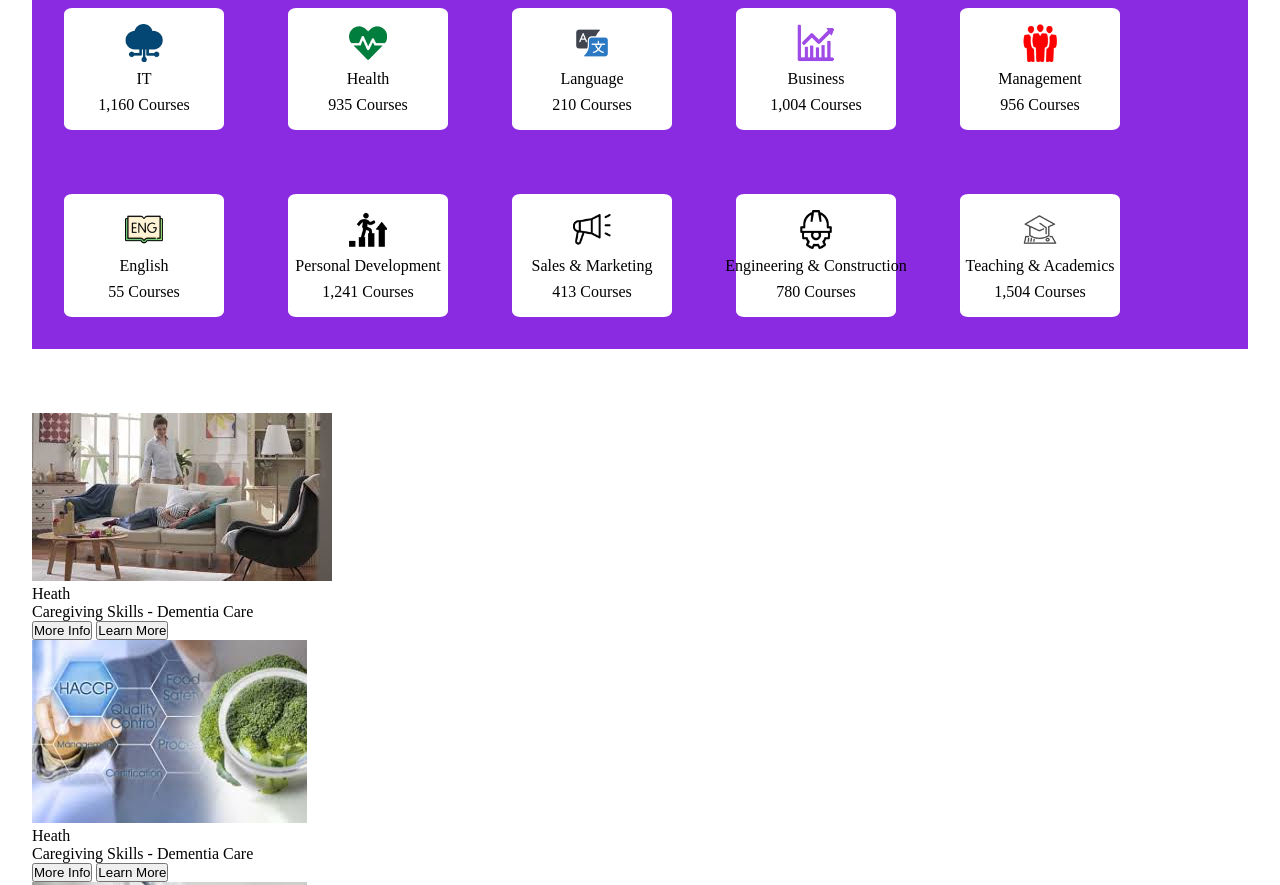
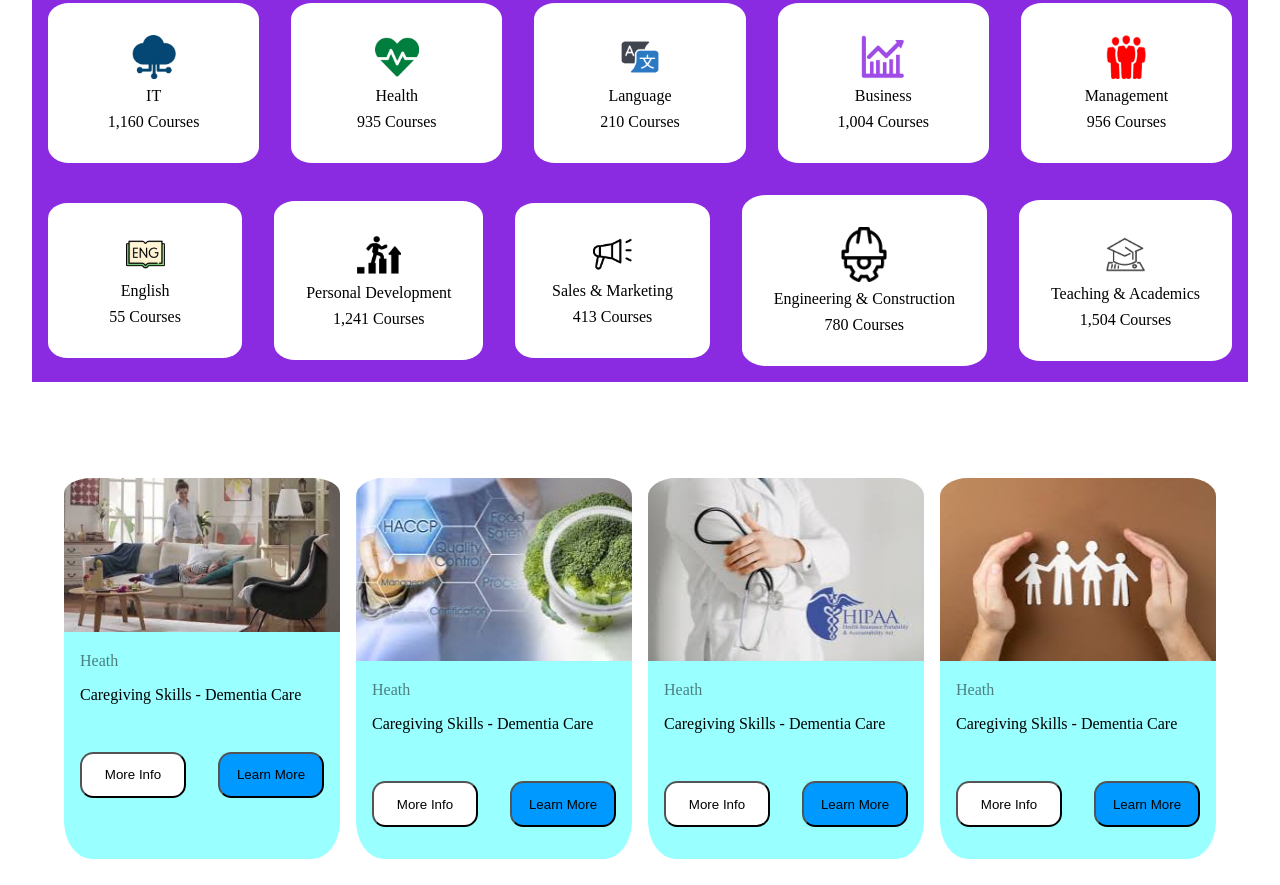
Before and after one commit to Sang5231/Sang5231, a plain HTML site: page index.html in a window 1280 px wide. Shown: the part 1084-1969 px from the top of the page. Drawn offline with Linux system fonts and the light colour scheme.

Commit message:
Update main.css

```diff
--- a/main.css
+++ b/main.css
@@ -20,13 +20,14 @@
     margin-top: 5rem;
     display: flex;
     flex-direction: column;
+    flex:1
 }
 .main1-section-left{
     margin-top: 5rem;
 }
 .main1-div-left{
     display: block;
-    max-width: 70%;
+    max-width: 90%;
 }
 .main1-div-left p:nth-of-type(1) {
     opacity: 0.5;
@@ -42,7 +43,7 @@
     display: block;
     text-align: center;
     padding: 1rem;
-    max-width: 30%;
+    max-width: 50%;
 }
 
 /* Right */
@@ -72,7 +73,17 @@
 }
 
 /* Main 2 */
-.main2{
+.main2-top{
+    padding: 2rem;
+}
+.main2-top-p{
+    font-size: 3rem;
+}
+.main2-grid,.main2-section,.main2-top{
+    justify-content: center;
+    align-items: center;
+}
+.main2,.main2-top{
     display: flex;
     flex-direction: column;
 }
@@ -85,12 +96,11 @@
 .main2-grid{
     display: flex;
     flex-direction: column;
+    border-radius: 10%;
+    width: 20rem;
     align-items: center;
-    justify-content: center;
-    border-radius: 5%;
-    width: 10rem;
-    padding: 1rem;
-    margin: 2rem;
+    margin: 1rem;
+    padding: 2rem;
     background-color: white;
 }
 .main2-icon{
@@ -102,10 +112,65 @@
     padding-top: 0.5em;
     text-wrap: nowrap;
 }
-
-@media (max-width: 720px) {
-    .main1 {
-        flex-direction: column;
-        gap: 2rem;
-    }
+.main2-ol{
+    display: inline-flex;
+    flex-wrap: nowrap;
 }
+/* Main 3 */
+.main3{
+    margin: 2rem;
+    padding: 2rem;
+}
+.main3-section{
+    display: flex;
+    flex-direction: row;
+    justify-content: center;
+    align-items: stretch;
+    gap: 1rem;
+}
+.main3-nav{
+    background-color: #99FFFF;
+    border-radius: 10%;
+    padding-bottom: 1rem;
+    flex: 1;
+    min-width: 100px;
+}
+.main3-div{
+    width: 100%;
+    padding: 0;
+}
+.main3-div img{
+    width: 100%;
+    border-top-left-radius: 10%;
+    border-top-right-radius: 10%;
+}
+.main3-subdiv-p{
+    padding: 1rem
+}
+.main3-subdiv1-p p:nth-of-type(1){
+    opacity: 0.5;
+    padding-bottom: 1rem;
+}
+.main3-div-button{
+    display: flex;
+    flex-direction: row;
+    justify-content: center;
+    align-items: center;
+    padding-top: 3em;
+    margin: 0;
+    gap:2rem;
+}
+.main3-div-button button:nth-of-type(1){
+    background-color: white;
+    display: inline-block;
+    border-radius: 1em;
+    width: 10em;
+    padding: 1em;
+}
+.main3-div-button button:nth-of-type(2){
+    background-color: #0099FF;
+    display: inline-block;
+    border-radius: 1em;
+    width: 10em;
+    padding: 1em;
+}
```
